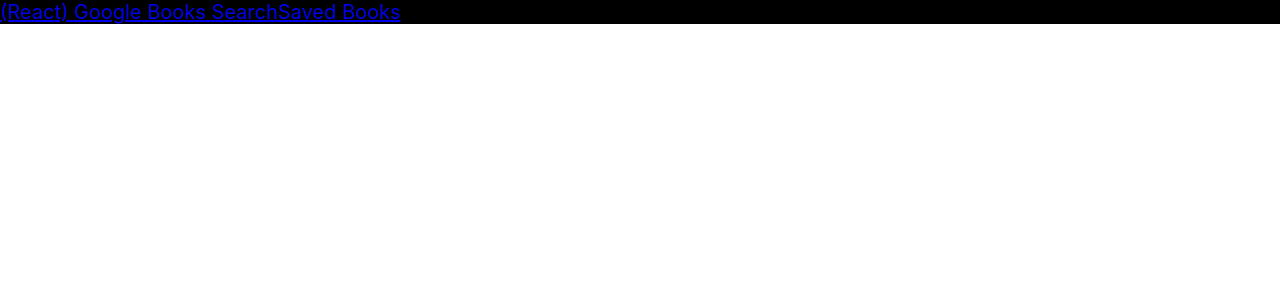
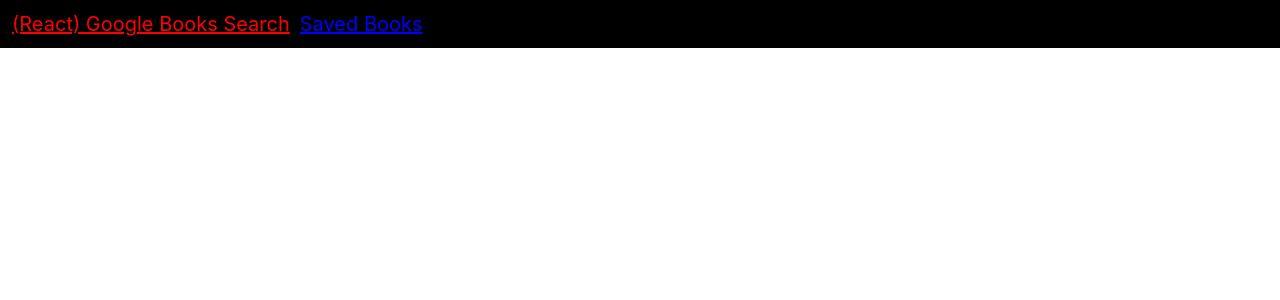
Before and after one commit to DMLicea/googlebooksearch, a React (Create React App) app in the folder client/: page / in a window 1280 px wide. Shown: the top 300 px of the page. Built offline with nearby package versions, Linux system fonts and the light colour scheme.

Commit message:
navbar edits

```diff
--- a/client/src/components/Nav/nav.css
+++ b/client/src/components/Nav/nav.css
@@ -11,21 +11,24 @@
     display: inline-block;
     text-align: center;
 
+
   }
 
 
   .navbar {
 
     background-color: black;
+    padding: 12px;
 
   }
 
-  .title {
+  #title {
 
     color: red;
+    padding-right: 10px;
   }
 
-  .saved {
+  #saved {
 
     color: blue;
   }
--- a/client/src/pages/Search.js
+++ b/client/src/pages/Search.js
@@ -5,6 +5,6 @@
 
 // class Search
 //extends Component
-{}
+// {}
 
 // export default Search;
```
